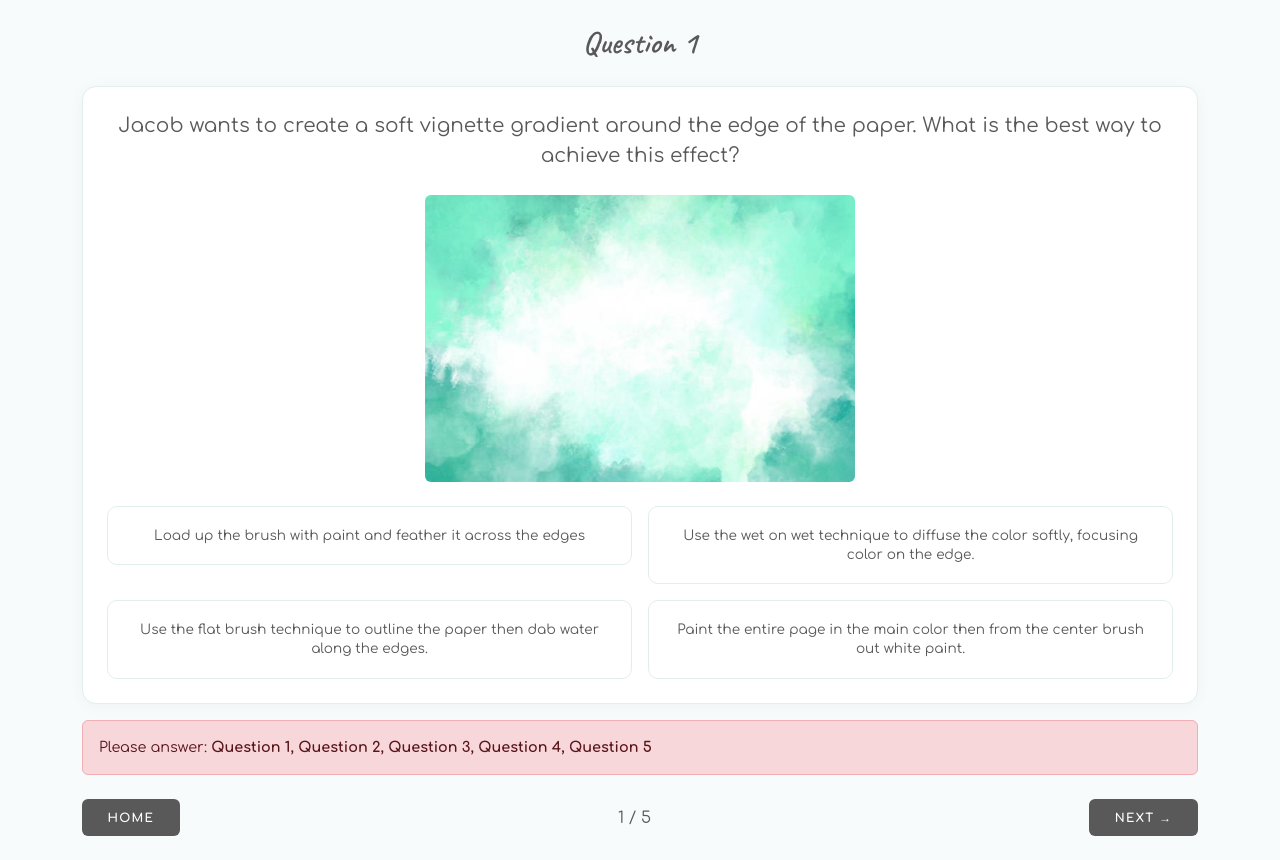
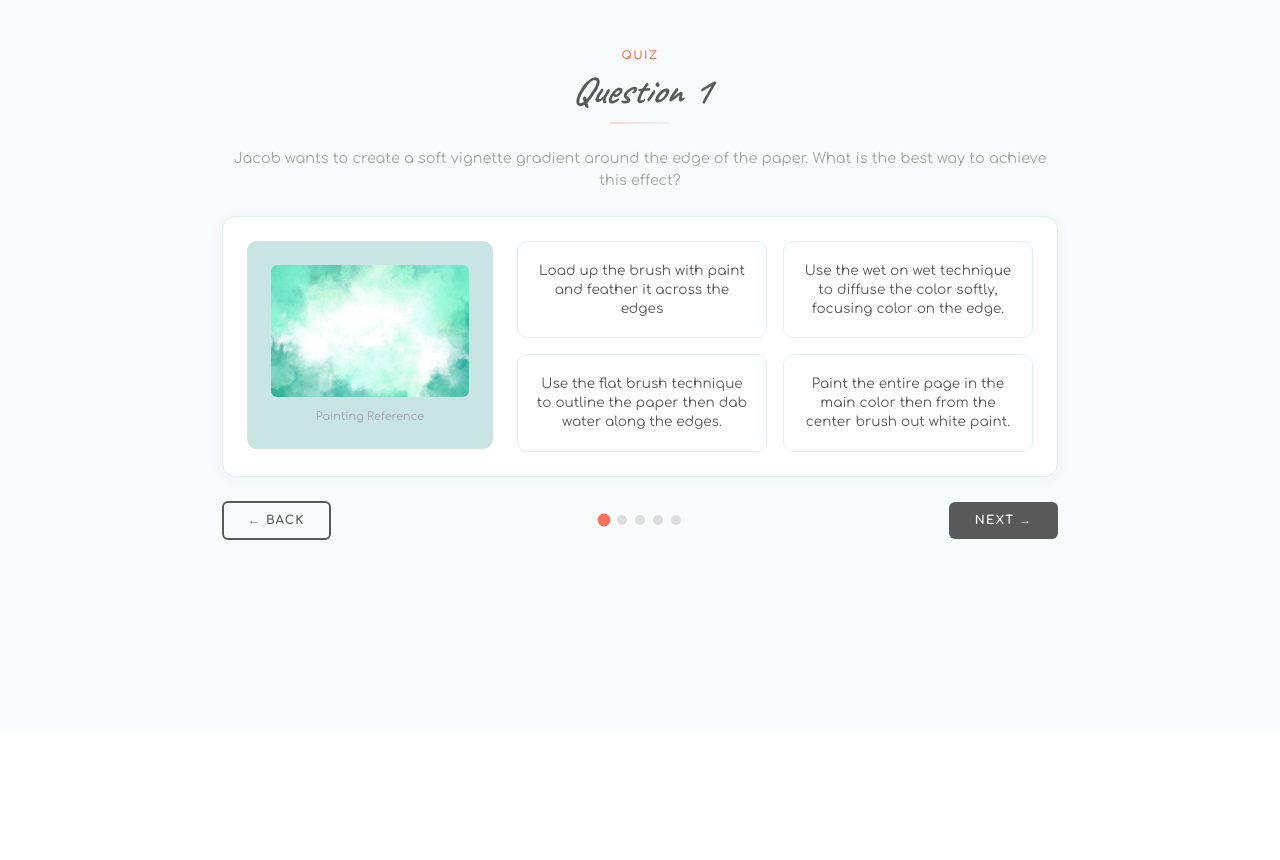
Before and after one commit to CourtCake/Beginner-Watercolor, a Flask app: a page that uses templates/quiz.html in a window 1280 px wide. Shown: the part 71-931 px from the top of the page. After the commit the page ends 611 px from the top, so only its background shows below. Run offline with Flask 3, Linux system fonts and the light colour scheme.

Commit message:
Update quiz.html

```diff
--- a/templates/quiz.html
+++ b/templates/quiz.html
@@ -1,27 +1,34 @@
 {% extends "base.html" %}
 {% block content %}
 
-<div class="container py-4">
-  <h2 class="text-center mb-4">Question {{ question_num }}</h2>
+<div class="container py-5" style="max-width: 860px;">
 
-  <div id="quizData" data-answers='{{ answers|tojson }}' data-total="{{ total }}"></div>
+  <div class="text-center mb-4">
+    <p class="eyebrow mb-1">Quiz</p>
+    <h2 style="font-size: 2.4rem; font-style: italic; margin-bottom: 0.25rem;">Question {{ question_num }}</h2>
+    <hr class="wc-divider">
+    <p style="font-family: 'Comfortaa', sans-serif; font-size: 0.9rem; color: var(--mid);">{{ question.question }}</p>
+  </div>
 
   <div class="wc-card p-4">
-    <p class="text-center mb-4" style="font-size:1.25rem;">{{ question.question }}</p>
+    <div class="row g-4 align-items-start">
 
       {% if question.image %}
-    <div class="row mb-4 justify-content-center">
-      <div class="col-md-5 text-center">
+      <div class="col-md-4">
+        <div style="background: var(--teal); border-radius: 10px; padding: 1.5rem; text-align: center; min-height: 200px; display: flex; flex-direction: column; align-items: center; justify-content: center;">
           <img src="/{{ question.image }}" class="img-fluid rounded" alt="Question image"
-             onerror="this.style.display='none'">
+               style="border-radius: 8px; max-height: 160px; object-fit: cover;"
+               onerror="this.style.display='none';">
+          <p style="font-family: 'Comfortaa', sans-serif; font-size: 0.7rem; color: var(--mid); margin-top: 0.75rem; margin-bottom: 0;">Painting Reference</p>
         </div>
       </div>
       {% endif %}
 
+      <div class="{% if question.image %}col-md-8{% else %}col-12{% endif %}">
         <form method="POST" action="/quiz/{{ question_num }}" id="quizForm">
-      <div class="row g-3 justify-content-center">
+          <div class="row g-3">
             {% for option in question.options %}
-        <div class="col-md-{% if question.options|length == 3 %}4{% else %}6{% endif %}">
+            <div class="col-sm-6">
               <button type="submit" name="answer" value="{{ loop.index0 }}"
                       class="option-btn {% if selected == loop.index0 %}selected{% endif %}">
                 {{ option }}
@@ -32,38 +39,36 @@
         </form>
       </div>
 
-  {% if error %}
-  <div class="alert alert-danger mt-3">
-    Please answer: <strong>{{ error }}</strong>
     </div>
+  </div>
+
+  <div class="d-flex justify-content-between align-items-center mt-4">
+    {% if question_num > 1 %}
+      <a href="/quiz/{{ question_num - 1 }}" class="btn-wc-outline">← Prev</a>
+    {% else %}
+      <a href="/" class="btn-wc-outline">← Back</a>
     {% endif %}
 
-  <!-- Navigation -->
-  <div class="d-flex justify-content-between mt-4">
-    {% if question_num > 1 %}
-      <a href="/quiz/{{ question_num - 1 }}" class="btn btn-wc">Prev</a>
-    {% else %}
-      <a href="/" class="btn btn-wc">Home</a>
-    {% endif %}
-
-    <span class="align-self-center text-muted" style="font-size:1rem;">
-      {{ question_num }} / {{ total }}
-    </span>
+    <div class="progress-dots">
+      {% for i in range(1, total + 1) %}
+        <div class="dot {% if i == question_num %}active{% elif i < question_num %}done{% endif %}"></div>
+      {% endfor %}
+    </div>
 
     {% if question_num < total %}
       <form method="POST" action="/quiz/{{ question_num }}">
         <input type="hidden" name="answer" value="">
-        <button type="submit" class="btn btn-wc">Next →</button>
+        <button type="submit" class="btn-wc">Next →</button>
       </form>
     {% else %}
       <form method="POST" action="/quiz/{{ question_num }}">
         <input type="hidden" name="answer" value="">
-        <button type="submit" class="btn btn-wc">Submit</button>
+        <button type="submit" class="btn-wc">Submit</button>
       </form>
     {% endif %}
   </div>
+
 </div>
-
 {% endblock %}
 
 {% block scripts %}
```
Lines whose indentation alone changed are shown as unchanged.
